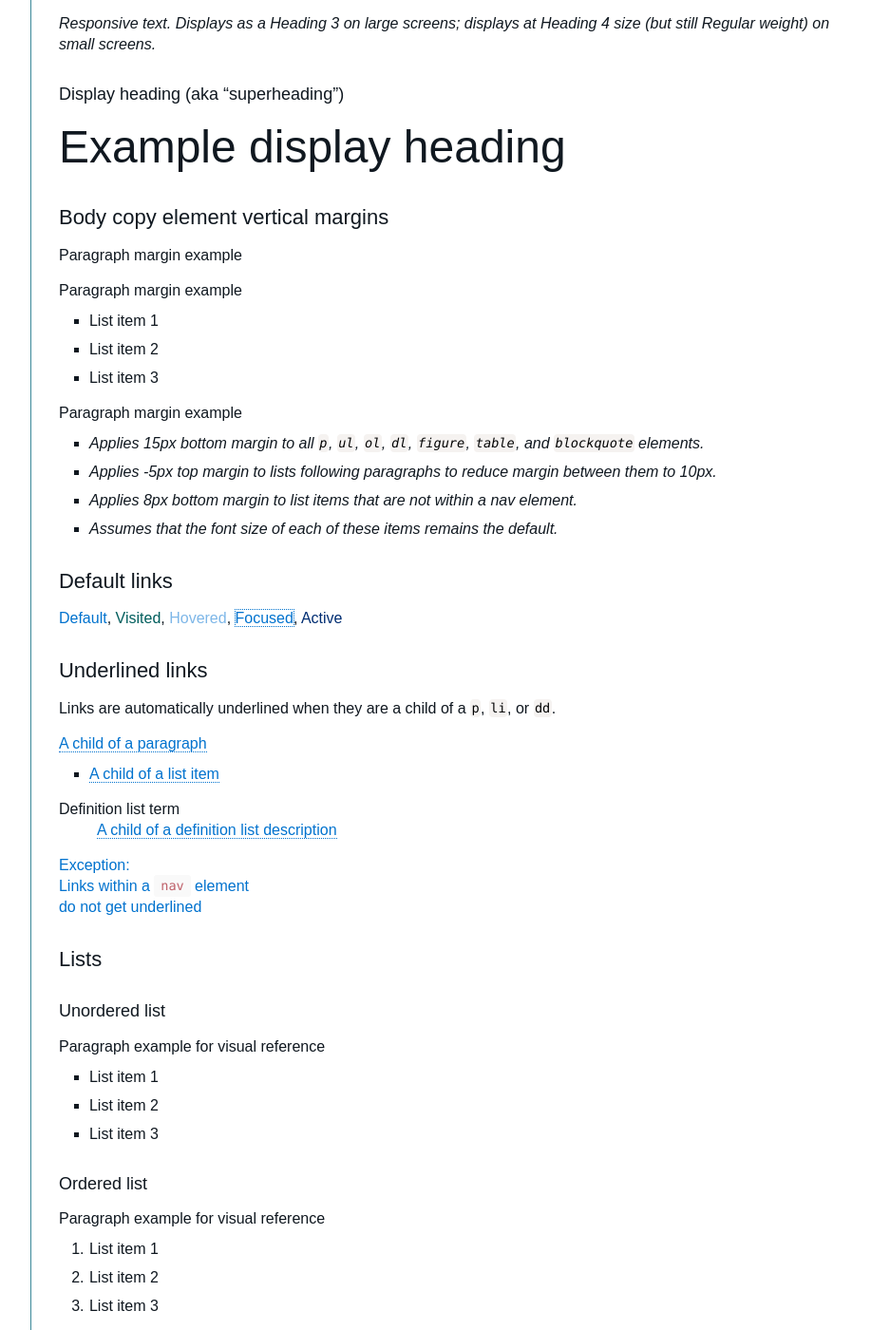
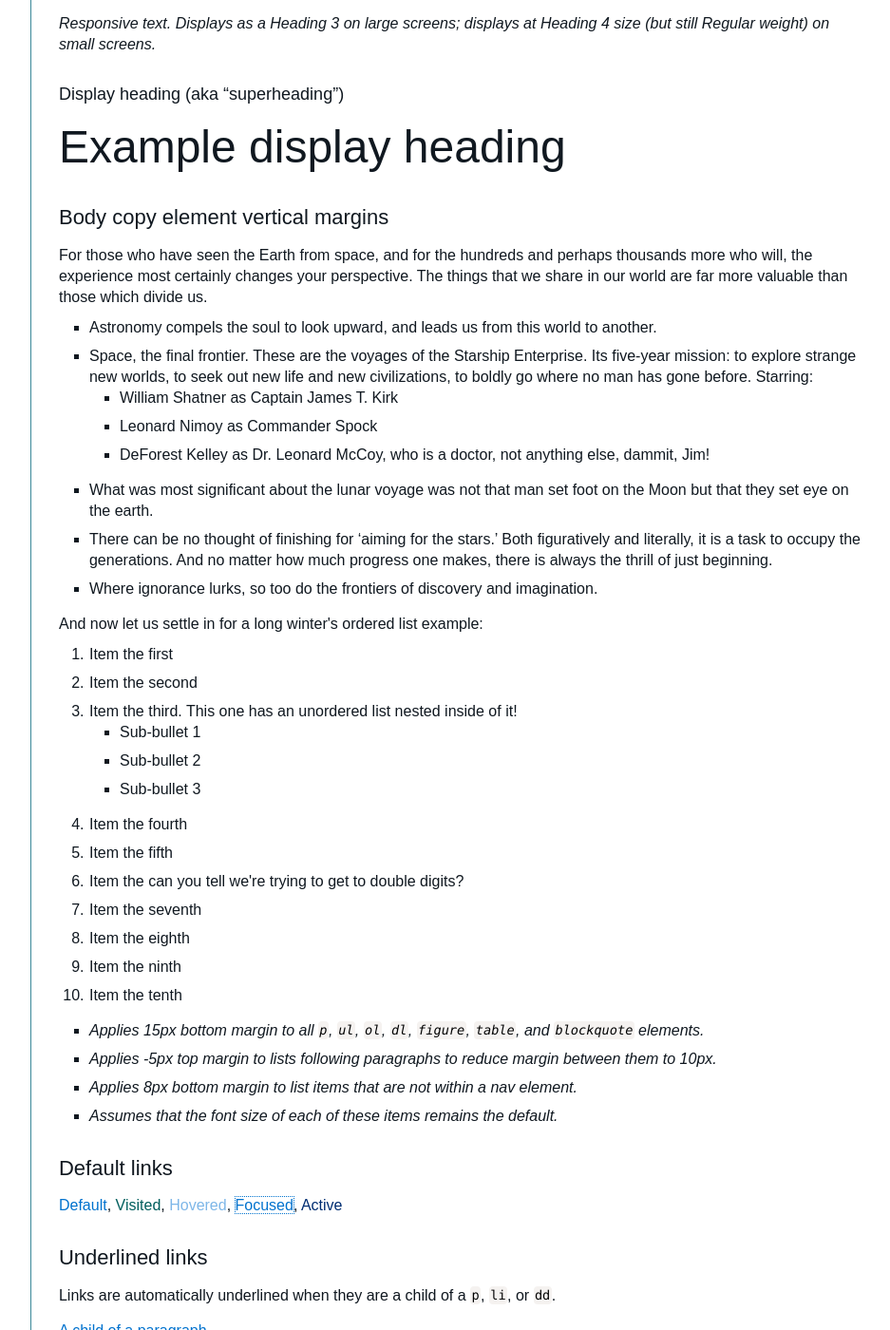
Before and after one commit to cfpb/capital-framework-sandbox, a Jekyll site: the page built from components/cf-core/cf-base.md, in a window 1280 px wide and 1400 px high, scrolled down 1861 px. Shown: the whole window at 95% size, without its empty margins (301-1238 px from the left). Built offline with Jekyll 4.4.1, drawn with Linux system fonts in a browser that asks for light colours; some web fonts are replaced.

Commit message:
Updated the list example to match CF PR #450

```diff
--- a/components/cf-core/cf-base.md
+++ b/components/cf-core/cf-base.md
@@ -75,14 +75,41 @@ _Responsive text. Displays as a Heading 3 on large screens; displays at Heading
 
 ### Body copy element vertical margins
 
-<p>Paragraph margin example</p>
-<p>Paragraph margin example</p>
+<p>For those who have seen the Earth from space, and for the hundreds and perhaps thousands more who will, the experience most certainly changes your perspective. The things that we share in our world are far more valuable than those which divide us.</p>
 <ul>
-    <li>List item 1</li>
-    <li>List item 2</li>
-    <li>List item 3</li>
+    <li>Astronomy compels the soul to look upward, and leads us from this world to another.</li>
+    <li>
+        Space, the final frontier. These are the voyages of the Starship Enterprise. Its five-year mission: to explore strange new worlds, to seek out new life and new civilizations, to boldly go where no man has gone before. Starring:
+        <ul>
+            <li>William Shatner as Captain James T. Kirk</li>
+            <li>Leonard Nimoy as Commander Spock</li>
+            <li>DeForest Kelley as Dr. Leonard McCoy, who is a doctor, not anything else, dammit, Jim!</li>
+        </ul>
+    </li>
+    <li>What was most significant about the lunar voyage was not that man set foot on the Moon but that they set eye on the earth.</li>
+    <li>There can be no thought of finishing for ‘aiming for the stars.’ Both figuratively and literally, it is a task to occupy the generations. And no matter how much progress one makes, there is always the thrill of just beginning.</li>
+    <li>Where ignorance lurks, so too do the frontiers of discovery and imagination.</li>
 </ul>
-<p>Paragraph margin example</p>
+<p>And now let us settle in for a long winter's ordered list example:</p>
+<ol>
+    <li>Item the first</li>
+    <li>Item the second</li>
+    <li>
+        Item the third. This one has an unordered list nested inside of it!
+        <ul>
+            <li>Sub-bullet 1</li>
+            <li>Sub-bullet 2</li>
+            <li>Sub-bullet 3</li>
+        </ul>
+    </li>
+    <li>Item the fourth</li>
+    <li>Item the fifth</li>
+    <li>Item the can you tell we're trying to get to double digits?</li>
+    <li>Item the seventh</li>
+    <li>Item the eighth</li>
+    <li>Item the ninth</li>
+    <li>Item the tenth</li>
+</ol>
 
 - _Applies 15px bottom margin to all `p`, `ul`, `ol`, `dl`, `figure`, `table`, and `blockquote` elements._
 - _Applies -5px top margin to lists following paragraphs to reduce margin between them to 10px._
```
